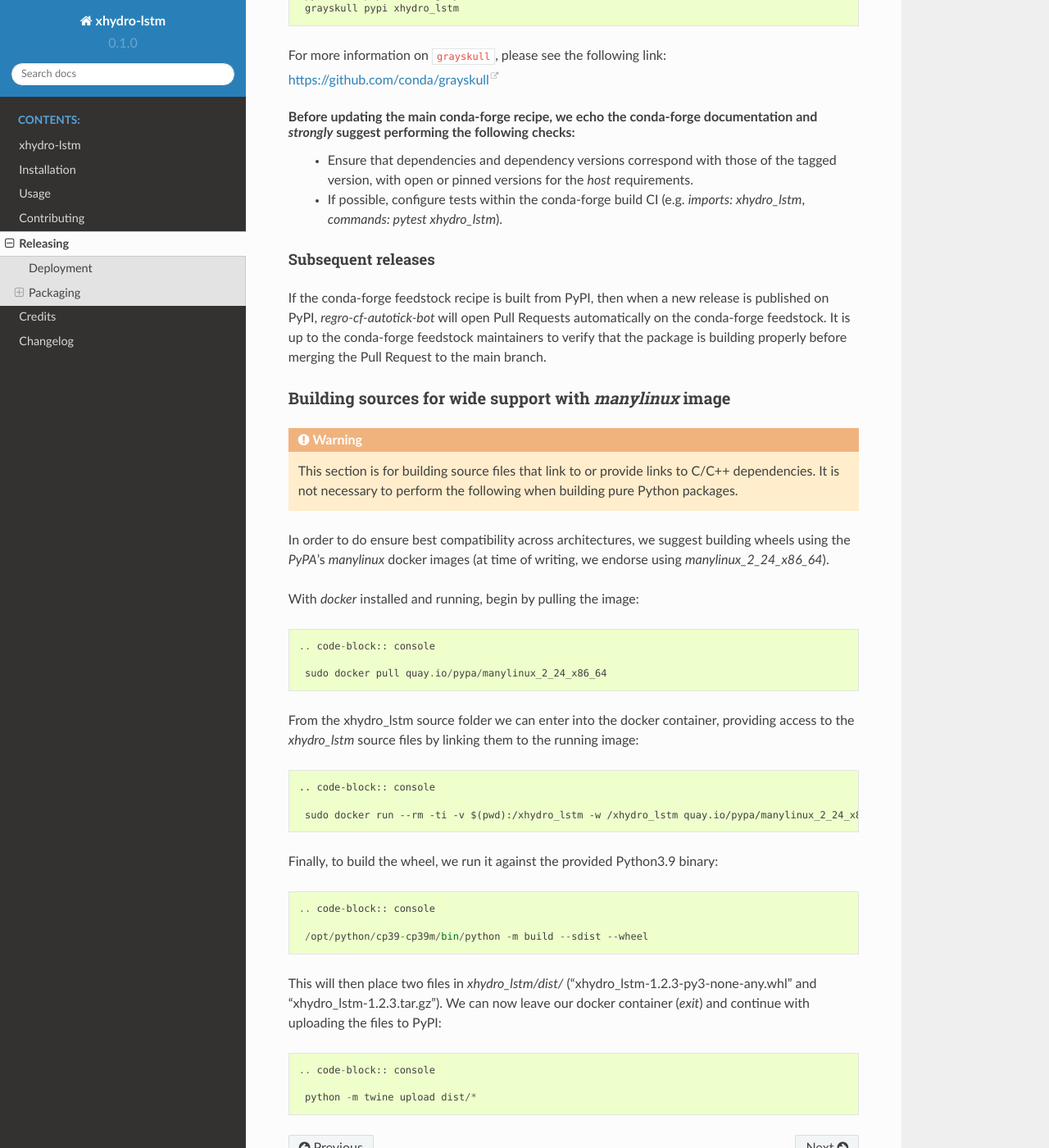
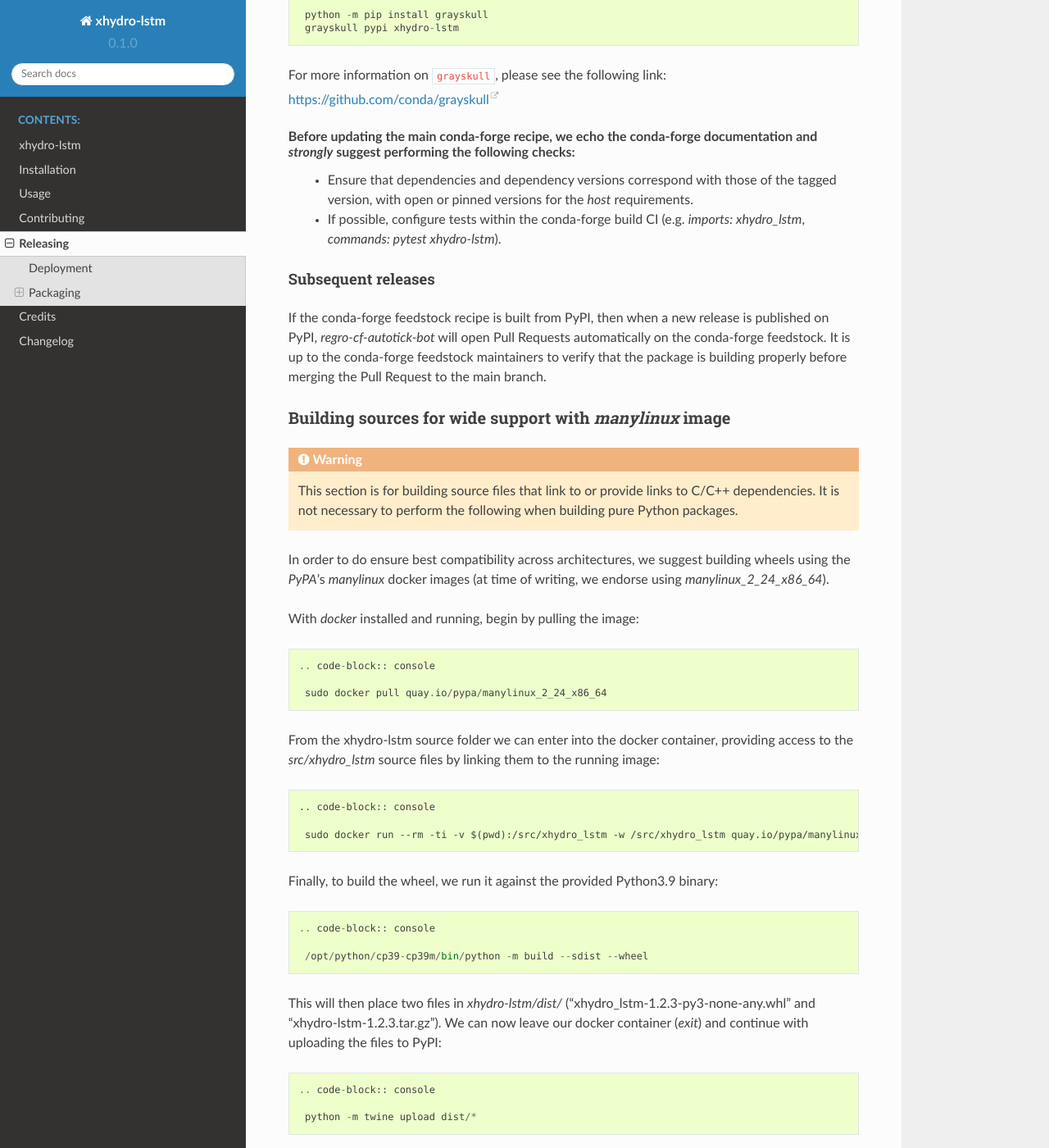
Before and after one commit to hydrologie/xhydro-lstm, a Sphinx documentation site: the page built from docs/releasing.rst, in a window 1280 px wide and 1400 px high, scrolled down 2191 px. Shown: the whole window at 82% size. Built offline with Sphinx 7.4.7 and the Read the Docs theme 2.0.0, drawn with Linux system fonts in a browser that asks for light colours; pages that are not in the unit, such as notebooks, are missing from menus; some of the changed text lies outside the part shown.

Commit message:
update cookiecutter

```diff
--- a/CONTRIBUTING.rst
+++ b/CONTRIBUTING.rst
@@ -12,7 +12,7 @@
 Report Bugs
 ~~~~~~~~~~~
 
-Report bugs at https://github.com/hydrologie/xhydro_lstm/issues.
+Report bugs at https://github.com/hydrologie/xhydro-lstm/issues.
 
 If you are reporting a bug, please include:
 
@@ -38,7 +38,7 @@
 Submit Feedback
 ~~~~~~~~~~~~~~~
 
-The best way to send feedback is to file an issue at https://github.com/hydrologie/xhydro_lstm/issues.
+The best way to send feedback is to file an issue at https://github.com/hydrologie/xhydro-lstm/issues.
 
 If you are proposing a feature:
 
--- a/docs/releasing.rst
+++ b/docs/releasing.rst
@@ -9,7 +9,7 @@
 
 .. warning::
 
-    It is important to be aware that any changes to files found within the ``xhydro_lstm`` folder (with the exception of ``xhydro_lstm/__init__.py``) will trigger the ``bump-version.yml`` workflow. Be careful not to commit changes to files in this folder when preparing a new release.
+    It is important to be aware that any changes to files found within the ``src/xhydro_lstm`` folder (with the exception of ``src/xhydro_lstm/__init__.py``) will trigger the ``bump-version.yml`` workflow. Be careful not to commit changes to files in this folder when preparing a new release.
 
 #. Create a new branch from `main` (e.g. `release-0.2.0`).
 #. Update the `CHANGELOG.rst` file to change the `Unreleased` section to the current date.
@@ -60,7 +61,7 @@
     # To upload to PyPI
     make release
 
-The new version based off of the version checked out will now be available via `pip` (`pip install xhydro_lstm`).
+The new version based off of the version checked out will now be available via `pip` (`pip install xhydro-lstm`).
 
 Releasing on conda-forge
 ~~~~~~~~~~~~~~~~~~~~~~~~
@@ -77,13 +78,13 @@
    .. code-block:: console
 
     python -m pip install grayskull
-    grayskull pypi xhydro_lstm
+    grayskull pypi xhydro-lstm
 
 For more information on ``grayskull``, please see the following link: https://github.com/conda/grayskull
 
 Before updating the main conda-forge recipe, we echo the conda-forge documentation and *strongly* suggest performing the following checks:
  * Ensure that dependencies and dependency versions correspond with those of the tagged version, with open or pinned versions for the `host` requirements.
- * If possible, configure tests within the conda-forge build CI (e.g. `imports: xhydro_lstm`, `commands: pytest xhydro_lstm`).
+ * If possible, configure tests within the conda-forge build CI (e.g. `imports: xhydro_lstm`, `commands: pytest xhydro-lstm`).
 
 Subsequent releases
 ^^^^^^^^^^^^^^^^^^^
@@ -106,11 +107,11 @@
 
     sudo docker pull quay.io/pypa/manylinux_2_24_x86_64
 
-From the xhydro_lstm source folder we can enter into the docker container, providing access to the `xhydro_lstm` source files by linking them to the running image::
+From the xhydro-lstm source folder we can enter into the docker container, providing access to the `src/xhydro_lstm` source files by linking them to the running image::
 
    .. code-block:: console
 
-    sudo docker run --rm -ti -v $(pwd):/xhydro_lstm -w /xhydro_lstm quay.io/pypa/manylinux_2_24_x86_64 bash
+    sudo docker run --rm -ti -v $(pwd):/src/xhydro_lstm -w /src/xhydro_lstm quay.io/pypa/manylinux_2_24_x86_64 bash
 
 Finally, to build the wheel, we run it against the provided Python3.9 binary::
 
@@ -118,7 +119,7 @@
 
     /opt/python/cp39-cp39m/bin/python -m build --sdist --wheel
 
-This will then place two files in `xhydro_lstm/dist/` ("xhydro_lstm-1.2.3-py3-none-any.whl" and "xhydro_lstm-1.2.3.tar.gz").
+This will then place two files in `xhydro-lstm/dist/` ("xhydro_lstm-1.2.3-py3-none-any.whl" and "xhydro-lstm-1.2.3.tar.gz").
 We can now leave our docker container (`exit`) and continue with uploading the files to PyPI::
 
    .. code-block:: console
```
Also changed, not shown: other parts of docs/releasing.rst (+1 -0 lines), README.rst (+12 -12 lines), docs/installation.rst (+5 -5 lines), pyproject.toml (+5 -5 lines), .cruft.json, 1 other file.
